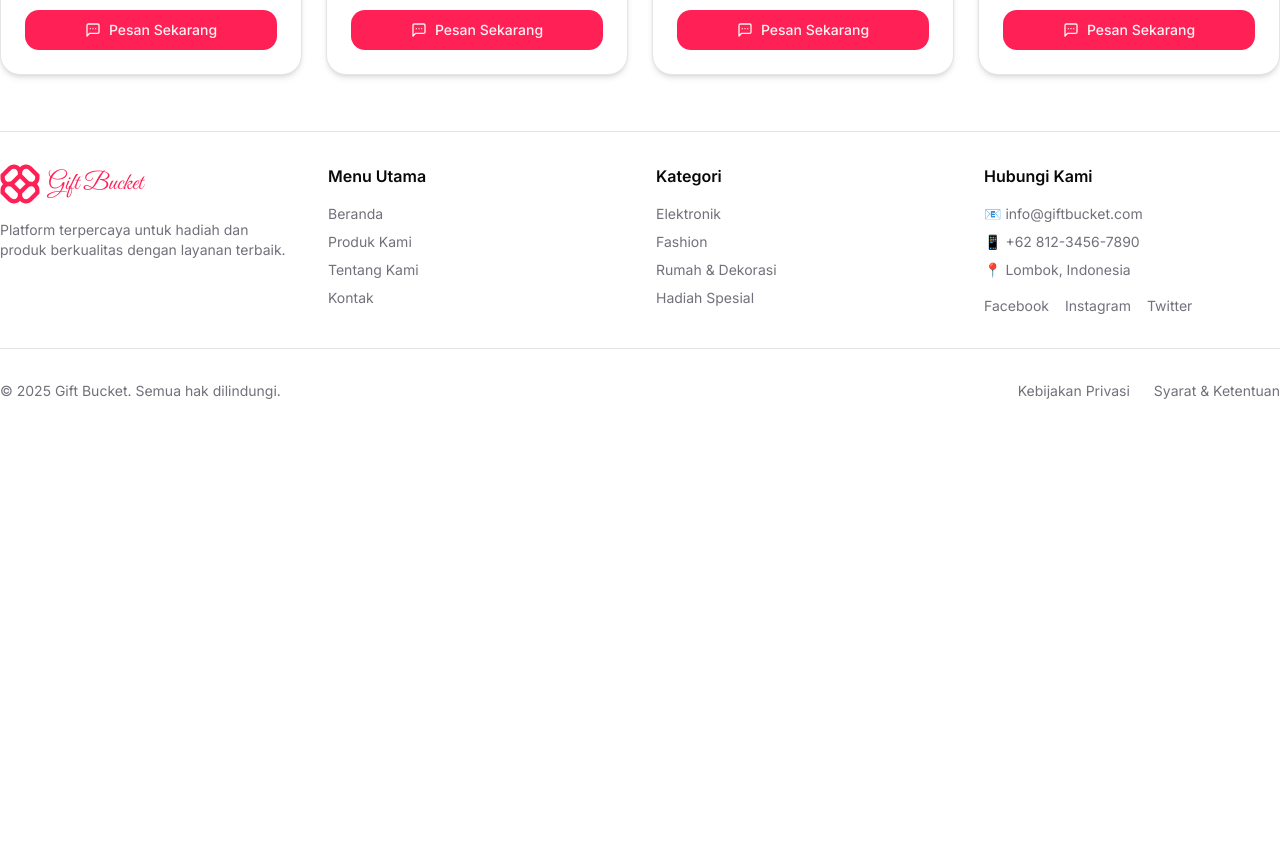
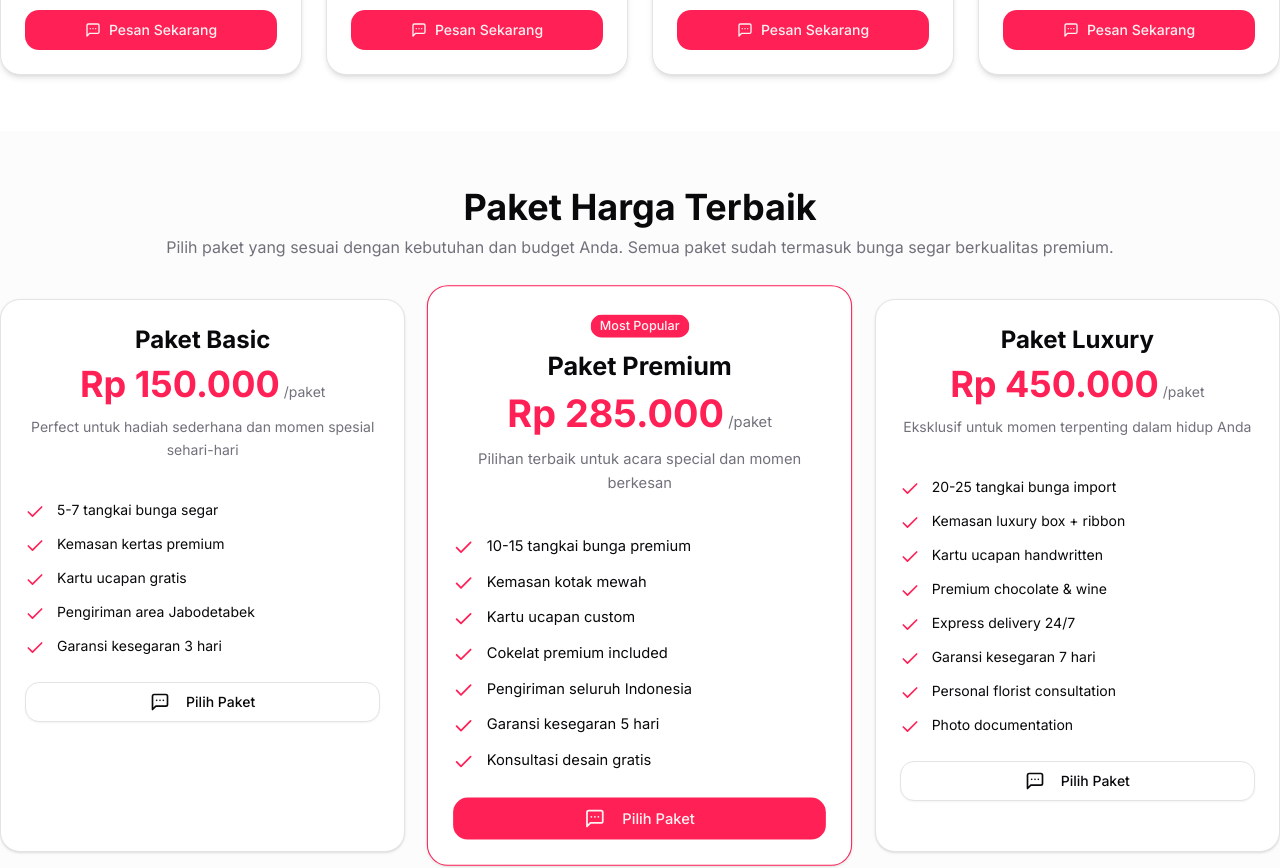
Before and after one commit to fitronansori/next-giftbucket, a Next.js app: page / in a window 1280 px wide. Shown: the part 3180-4048 px from the top of the page. Before the commit the page ends 3613 px from the top, so only its background shows below. Built offline with nearby package versions, Linux system fonts and the light colour scheme.

Commit message:
feat: add Prices component to HomePage for displaying pricing information

```diff
--- a/src/app/(root)/page.tsx
+++ b/src/app/(root)/page.tsx
@@ -1,5 +1,6 @@
 import Category from "@/components/layouts/Category";
 import Hero from "@/components/layouts/Hero";
+import Prices from "@/components/layouts/Prices";
 import Product from "@/components/layouts/Product";
 
 const HomePage = () => {
@@ -8,6 +9,7 @@ const HomePage = () => {
       <Hero />
       <Category />
       <Product />
+      <Prices />
     </>
   );
 };
```
